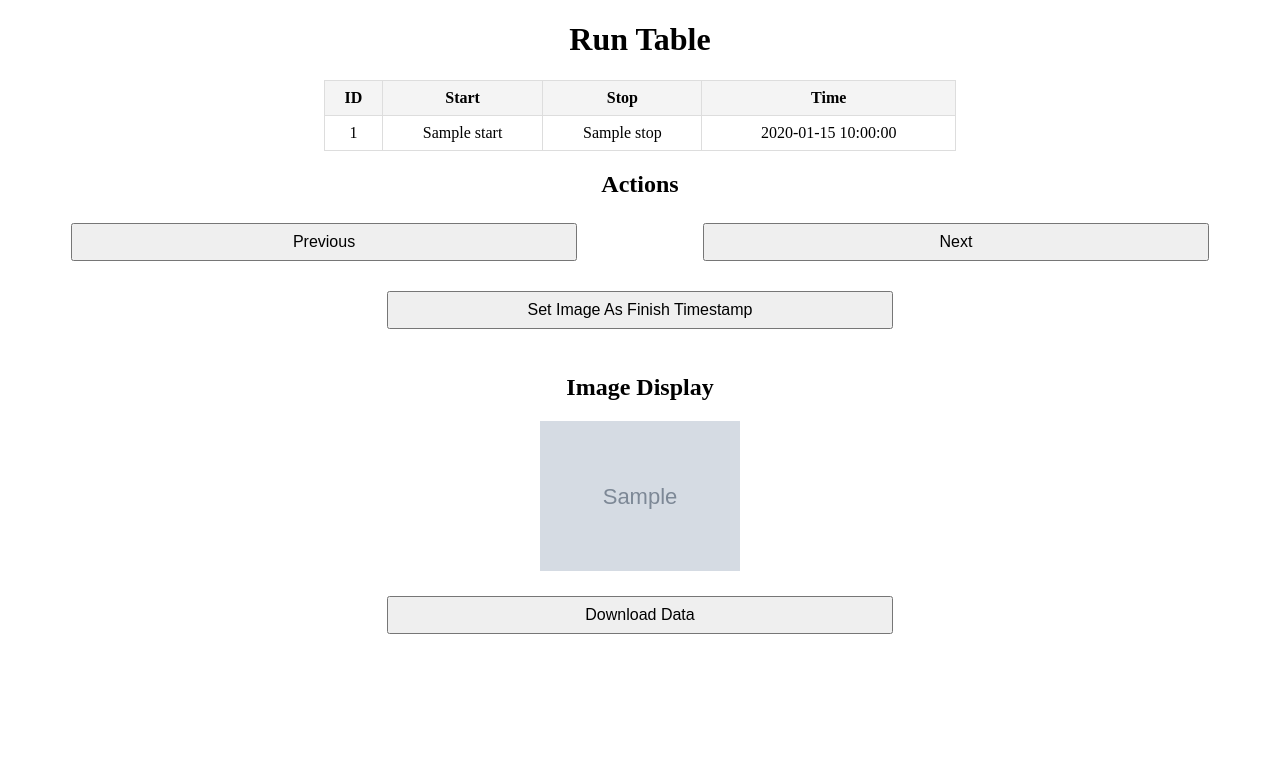
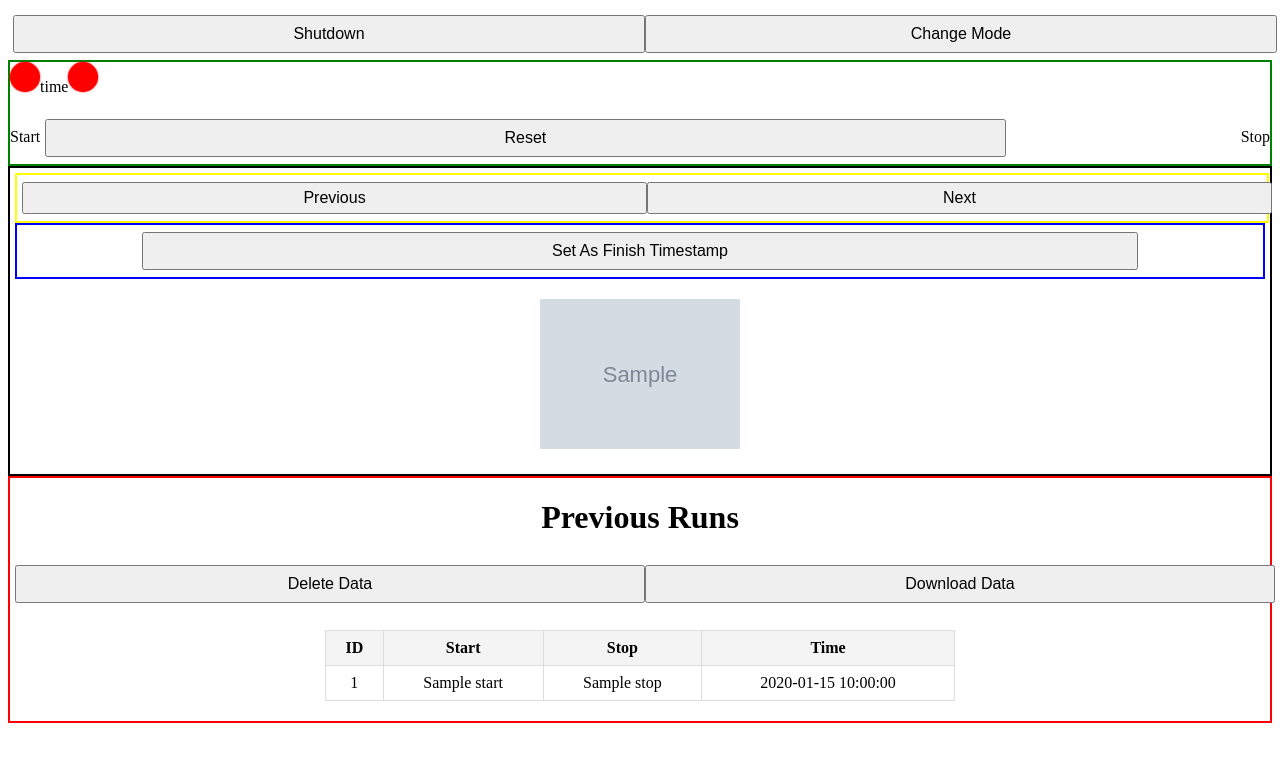
Before and after one commit to TheLemooon/SARA, a Python web app: template Raspberry/templates/WebServer.html in a window 1280 px wide. Shown: the top 762 px of the page. Run offline with Jinja, Linux system fonts and the light colour scheme; the template is opened without the code that fills it: most values are stand-ins (such as "Sample title", 1, 10 or a date in 2020); grey boxes marked "Sample" are stand-in pictures.

Commit message:
changes to Webserver

```diff
--- a/Raspberry/templates/WebServer.html
+++ b/Raspberry/templates/WebServer.html
@@ -5,61 +5,117 @@
     <meta name="viewport" content="width=device-width, initial-scale=1.0">
     <title>Data Table</title>
     <style>
-        table {
-            width: 50%;
-            margin: 20px auto;
-            border-collapse: collapse;
+    	.systemSettings {display: flex;}
+        .systemSettings form{align: center;display: inline-block;}
+    	.systemSettings button{width: 100%;}
+
+    	.currentRun {border : 2px solid green}
+        .stateCurrentRun {display: flex;}
+        .stateCurrentRun form{align: center; display: inline-block;}
+        .currentRunSecondRow {display: flex;}
+        .currentRunSecondRow form{align: center;display: inline-block;}
+
+        .led {
+            width: 30px;
+            height: 30px;
+            border-radius: 50%; /* Makes it circular */
+            background-color: gray; /* Default color (off state) */
+            box-shadow: 0 0 10px rgba(0, 0, 0, 0.5); /* Soft shadow */
         }
-        th, td {
-            border: 1px solid #ddd;
-            padding: 8px;
-            text-align: center;
+        .led.on {
+            background-color: green; /* LED on color */
+            box-shadow: 0 0 2px green; /* Glow effect */
         }
-        th {
-            background-color: #f4f4f4;
+        .led.off {
+            background-color: red; /* LED off color */
+            box-shadow: 0 0 2px red; /* Glow effect */
         }
-        form {
-            width: 50%;
-            margin: 20px auto;
-            display: flex;
-            flex-direction: column;
-            align-items: center;
+
+        .adjustRun{border : 2px solid black; padding : 5px}
+        .changeImageGroup {border: 2px solid yellow; display: flex;justify-content: space-between;padding: 0px;width: 100%;}
+        .changeImageGroup form {align: center; display: inline-block;flex-grow: 1;}
+        .changeImageGroup button {
+    		width: 100%; /* Ensure buttons fill their forms */
+    		padding: 5px; /* Optional: adjust padding for better spacing */
+    		font-size: 1rem;
 			}
-        input, button {
-            margin: 5px;
-            padding: 8px;
-            font-size: 1rem;
-            width: 80%;
-        }
-        img {
-            display: block;
-            margin: 20px auto;
-            width: 200px;
-            height: auto;
-        }
-        /* Styling for buttons */
-        .button-group {
-            display: flex;
-            justify-content: center;
-            gap: 0;
-            margin-top: 10px;
-        }
-        .button-group form {
-            margin: 0;/*display: inline-block;*/
-        }
-        .action-buttons {
-            display: flex;
-            flex-direction: column;
-            align-items: center;
-            margin-top: 0;
-        }
-        .download-button {
-            margin-top: 20px;
-        }
+        .adjustTimestamp {display: flex;flex-direction: column;align-items: center;margin-top: 0;border: 2px solid blue}
+
+        .allRuns {border : 2px solid red}
+        table {width: 50%;margin: 20px auto;border-collapse: collapse;}
+        th, td {border: 1px solid #ddd;padding: 8px;text-align: center;}
+        th {background-color: #f4f4f4;}
+
+        form {width: 100%;margin: 2px auto;display: flex;flex-direction: column;align-items: center;}
+        input, button {margin: 5px;padding: 8px;font-size: 1rem;width: 80%;}
+        .dataButtons {display: flex;}
+        .dataButtons form {align: center;display: inline-block;}
+        .dataButtons button{width: 100%;}
+        img {display: block;margin: 20px auto;width: 200px;height: auto;}
     </style>
 </head>
 <body>
-    <h1 style="text-align: center;">Run Table</h1>
+	<div class = "systemSettings">
+    	<form action="/shutdown" method="POST">
+        	<button type="submit">Shutdown</button>
+        </form>
+        <form action="/mode" method="POST">
+        	<button type="submit">Change Mode</button>
+        </form>
+    </div>
+	<div class = "currentRun">
+    	<div class ="stateCurrentRun">
+        	<div id="led" class="led off"></div>
+            <p>time</p>
+            <div id="led" class="led off"></div>
+        </div>
+        <div class="currentRunSecondRow">
+    		<p> Start </p>
+        	<form action="/reset" method="POST">
+        		<button type="submit">Reset</button>
+        	</form>
+            <p> Stop </p>
+       	</div>
+    </div>
+    <script>
+        // Simulate toggling LED state
+        let isOn = false;
+        const led = document.getElementById('led');
+
+        setInterval(() => {
+            isOn = !isOn;
+            led.className = `led ${isOn ? 'on' : 'off'}`;
+        }, 1000); // Toggle every second
+    </script>
+
+    <div class="adjustRun">
+        <div class="changeImageGroup">
+            <form action="/previous" method="POST">
+                <button type="submit">Previous</button>
+            </form>
+            <form action="/next" method="POST">
+                <button type="submit">Next</button>
+            </form>
+        </div>
+
+        <div class="adjustTimestamp">
+            <form action="/setNewTimestamp" method="POST">
+                <button type="submit">Set As Finish Timestamp</button>
+            </form>
+        </div>
+        <img src="{{ image_path }}" alt="Run Image">
+    </div>
+
+    <div class="allRuns">
+    	<h1 style="text-align: center;">Previous Runs</h1>
+        <div class="dataButtons">
+        	<form action="/delete" method="POST">
+            	<button type="submit">Delete Data</button>
+        	</form>
+        	<form action="/download" method="POST">
+            	<button type="submit">Download Data</button>
+        	</form>
+    	</div>
         <table>
             <thead>
                 <tr>
@@ -80,32 +136,7 @@
                 {% endfor %}
             </tbody>
         </table>
-
-    <h2 style="text-align: center;">Actions</h2>
-    <box>
-        <div class="button-group">
-            <form action="/previous" method="POST">
-                <button type="submit">Previous</button>
-            </form>
-            <form action="/next" method="POST">
-                <button type="submit">Next</button>
-            </form>
     </div>
 
-        <div class="action-buttons">
-            <form action="/setNewTimestamp" method="POST">
-                <button type="submit">Set Image As Finish Timestamp</button>
-            </form>
-        </div>
-    </box>
-
-    <h2 style="text-align: center;">Image Display</h2>
-    <img src="{{ image_path }}" alt="Run Image">
-
-    <div class="download-button">
-        <form action="/download" method="POST">
-            <button type="submit">Download Data</button>
-        </form>
-    </div>
 </body>
 </html>
```
Lines whose indentation alone changed are shown as unchanged.
